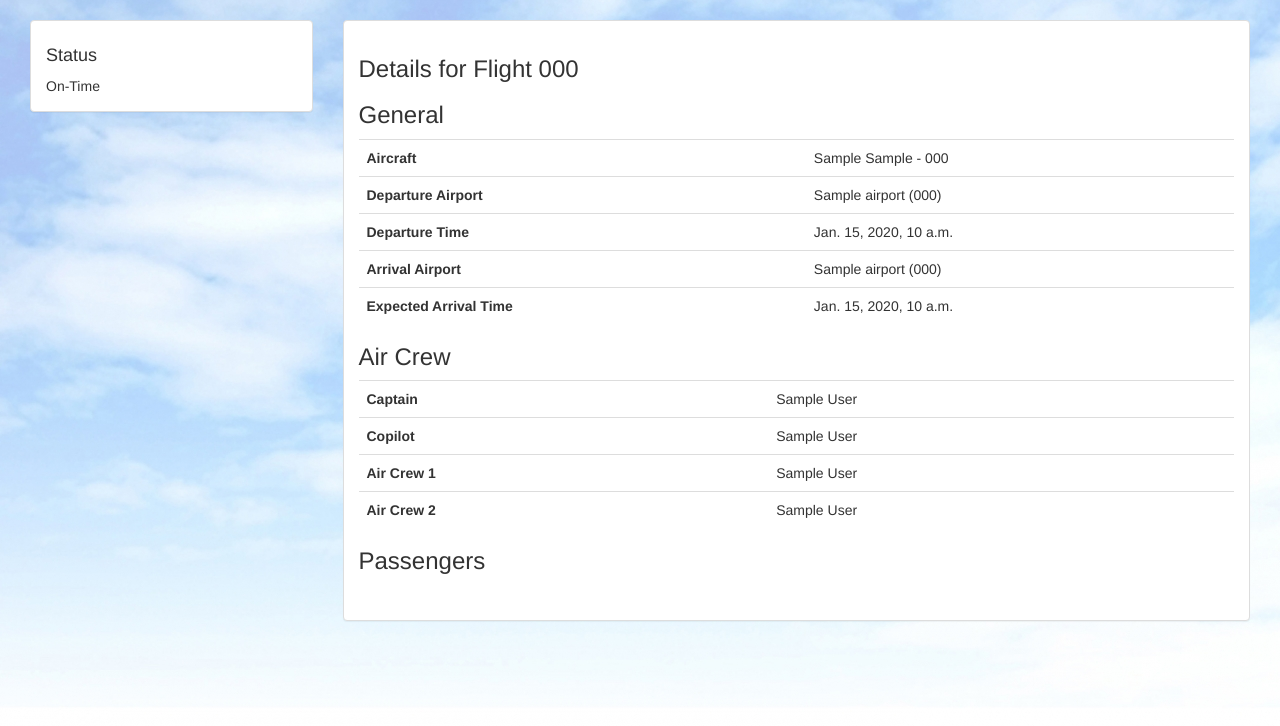
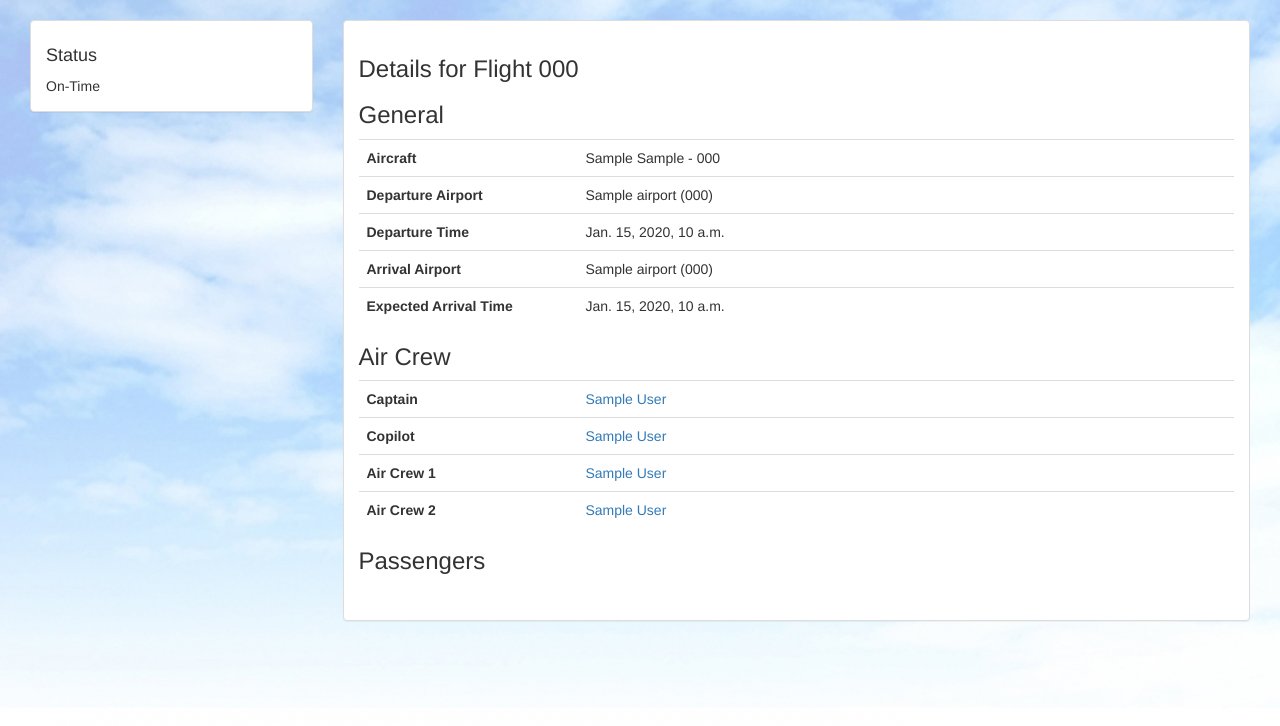
Before and after one commit to Jboulery/airline, a Django app: page /flight/1/ in a window 1280 px wide. Shown: the part 52-778 px from the top of the page. Run offline with Django 3.2, Linux system fonts and the light colour scheme; tables that the repository leaves empty hold one stand-in row (values such as "Sample post"); some libraries are stand-ins or nearby versions.

Commit message:
Modifications mineures : - Uniformisation des tables - Ajout des informations de vol si les employes sont navigants - Ajout des boutons de modification et suppression sur la vue employee-detail

```diff
--- a/flight/templates/flight/detail.html
+++ b/flight/templates/flight/detail.html
@@ -33,24 +33,24 @@
                     <table class="table" id="generalDetailsTable">
                         <tbody>
                             <tr>
-                              <th>Aircraft</th>
-                                <td>{{flight.plane}}</td>
+                                <th class="col-sm-3">Aircraft</th>
+                                <td class="col-sm-9">{{flight.plane}}</td>
                             </tr>
                             <tr>
-                              <th>Departure Airport</th>
-                                <td>{{flight.departure.airport}}</td>
+                                <th class="col-sm-3">Departure Airport</th>
+                                <td class="col-sm-9">{{flight.departure.airport}}</td>
                             </tr>
                             <tr>
-                              <th>Departure Time</th>
-                                <td>{{flight.departure.time}}</td>
+                                <th class="col-sm-3">Departure Time</th>
+                                <td class="col-sm-9">{{flight.departure.time}}</td>
                             </tr>
                             <tr>
-                                <th>Arrival Airport</th>
-                                <td>{{flight.arrival.airport}}</td>
+                                <th class="col-sm-3">Arrival Airport</th>
+                                <td class="col-sm-9">{{flight.arrival.airport}}</td>
                             </tr>
                             <tr>
-                                <th>Expected Arrival Time</th>
-                                <td>{{flight.arrival.time}}</td>
+                                <th class="col-sm-3">Expected Arrival Time</th>
+                                <td class="col-sm-9">{{flight.arrival.time}}</td>
                             </tr>
                         </tbody>
                     </table>
@@ -60,20 +60,20 @@
                     <table class="table" id="crewDetailsTable">
                         <tbody>
                             <tr>
-                              <th>Captain</th>
-                                <td>{{flight.departure.pilot_1}}</td>
+                                <th class="col-sm-3">Captain</th>
+                                <td class="col-sm-9"><a href="{% url 'flight:employee-detail' flight.departure.pilot_1.id %}">{{flight.departure.pilot_1}}</a></td>
                             </tr>
                             <tr>
-                              <th>Copilot</th>
-                                <td>{{flight.departure.pilot_2}}</td>
+                                <th class="col-sm-3">Copilot</th>
+                                <td class="col-sm-9"><a href="{% url 'flight:employee-detail' flight.departure.pilot_2.id %}">{{flight.departure.pilot_2}}</a></td>
                             </tr>
                             <tr>
-                              <th>Air Crew 1</th>
-                                <td>{{flight.departure.aircrew_1}}</td>
+                                <th class="col-sm-3">Air Crew 1</th>
+                                <td class="col-sm-9"><a href="{% url 'flight:employee-detail' flight.departure.aircrew_1.id %}">{{flight.departure.aircrew_1}}</a></td>
                             </tr>
                             <tr>
-                                <th>Air Crew 2</th>
-                                <td>{{flight.departure.aircrew_2}}</td>
+                                <th class="col-sm-3">Air Crew 2</th>
+                                <td class="col-sm-9"><a href="{% url 'flight:employee-detail' flight.departure.aircrew_2.id %}">{{flight.departure.aircrew_2}}</a</td>
                             </tr>
                         </tbody>
                     </table>
--- a/flight/templates/flight/employees.html
+++ b/flight/templates/flight/employees.html
@@ -32,7 +32,7 @@
         <div class="col-sm-8 col-md-9">
 
             <ul class="nav nav-pills" style="margin-bottom: 10px;">
-                <li role="presentation" class="active"><a href="{% url 'flight:employee-add' %}">Add New Employee</a></li>
+                <li role="presentation" class="col-sm-offset-10 col-sm-2 active"><a href="{% url 'flight:employee-add' %}"><span class="glyphicon glyphicon-plus"></span> New Employee</a></li>
             </ul>
 
             <div class="panel panel-default">
@@ -59,7 +59,7 @@
                         <tbody>
                         {% for employee in all_employees %}
                             <tr>
-                                <td><a href="#">{{employee}}</a></td>
+                                <td><a href="{% url 'flight:employee-detail' employee.id %}">{{employee}}</a></td>
                                 <td>{{employee.address}}</td>
                                 <td></td>
                                 <td>{{employee.dob}}</td>
--- a/flight/templates/flight/index.html
+++ b/flight/templates/flight/index.html
@@ -59,8 +59,7 @@
         <div class="col-sm-8 col-md-9">
 
             <ul class="nav nav-pills" style="margin-bottom: 10px;">
-                <li role="presentation" class="active"><a href="#">View Fleet</a></li>
-                <li role="presentation" class="active"><a href="{% url 'flight:flight-add' %}">Add New Flight</a></li>
+                <li role="presentation" class="col-sm-offset-10 col-sm-2 active"><a href="{% url 'flight:flight-add' %}"><span class="glyphicon glyphicon-plus"></span> New Flight</a></li>
             </ul>
 
             <div class="panel panel-default">
```
Also changed, not shown: flight/templates/flight/employee_detail.html (+28 -10 lines).
